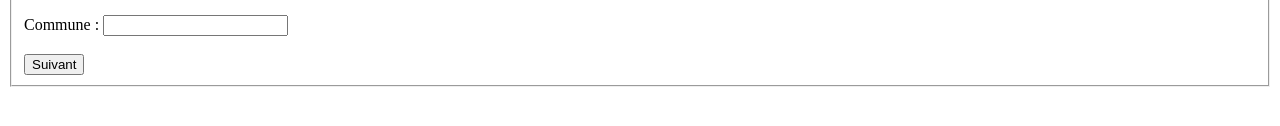
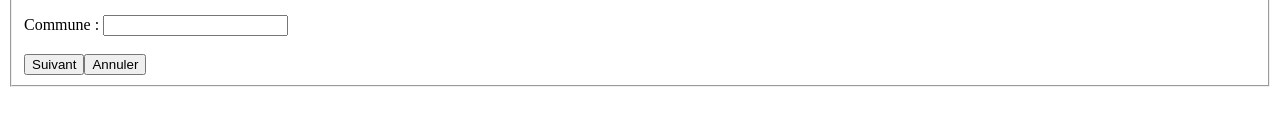
Before and after one commit to Wabetonana/fullstack, a plain HTML site: page index.html in a window 1280 px wide. Shown: the part 420-546 px from the top of the page. Drawn offline with Linux system fonts and the light colour scheme.

Commit message:
Ajouter du boutton annuler

```diff
--- a/index.html
+++ b/index.html
@@ -33,7 +33,7 @@
 
             <label for="">Commune :</label>
             <input type="text" id="commune"><br><br>
-            <button>Suivant</button>
+            <button>Suivant</button><button type="reset">Annuler</button>
         </fieldset>
     </form>
 </body>
```
